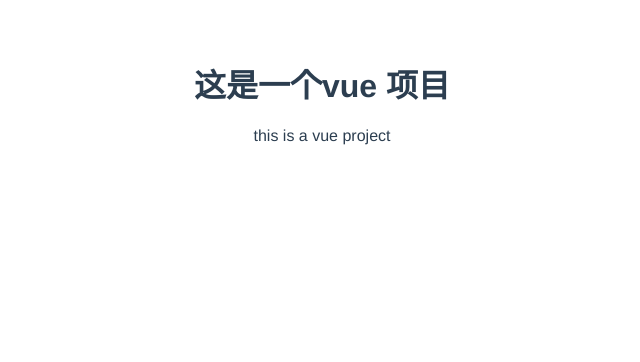
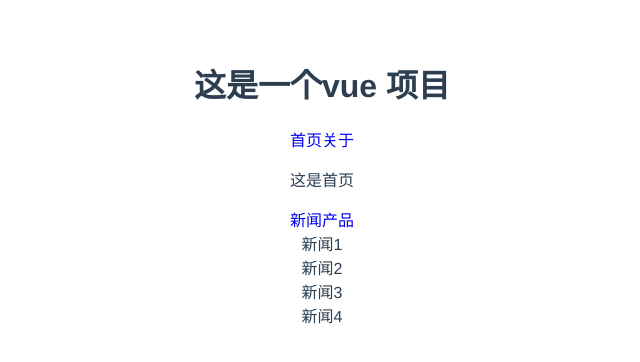
Before and after one commit to zxbxunxun/note1, a Vue app: page /home/news in a window 1280 px wide. Shown: the top 362 px of the page, without its empty margins (318-958 px from the left). Built offline with nearby package versions, Linux system fonts and the light colour scheme.

Commit message:
activated

```diff
--- a/package.json
+++ b/package.json
@@ -9,7 +9,8 @@
   },
   "dependencies": {
     "core-js": "^3.6.4",
-    "vue": "^2.6.11"
+    "vue": "^2.6.11",
+    "vue-router": "^3.1.6"
   },
   "devDependencies": {
     "@vue/cli-plugin-babel": "~4.2.0",
--- a/src/App.vue
+++ b/src/App.vue
@@ -1,17 +1,18 @@
 <template>
   <div id="app">
     <h1>这是一个vue 项目</h1>
-    <Hello></Hello>
+    <router-link to="/home">首页</router-link>
+    <router-link to="/about">关于</router-link>
+    <keep-alive>
+      <router-view></router-view>
+    </keep-alive>
   </div>
 </template>
 
 <script>
-import Hello from './components/Hello.vue';
 export default {
   name: 'App',
-  components: {
-    Hello
-  }
+  components: {}
 }
 </script>
 
--- /dev/null
+++ b/src/components/About.vue
@@ -0,0 +1,10 @@
+<template>
+  <div>
+    <p>这是关于</p>
+  </div>
+</template>
+<script>
+export default {
+  name:'About'
+}
+</script>
--- a/src/components/Hello.vue
+++ /dev/null
@@ -1,13 +0,0 @@
-<template>
-  <div>
-    <p>this is a vue project</p>
-  </div>
-</template>
-
-<script>
-export default {
-  name: 'Hello'
-}
-</script>
-
-<style></style>
--- /dev/null
+++ b/src/components/Home.vue
@@ -0,0 +1,41 @@
+<template>
+  <div>
+    <p>这是首页</p>
+    <router-link to="/home/news">新闻</router-link>
+    <router-link to="/home/product">产品</router-link>
+    <keep-alive>
+      <router-view></router-view>
+    </keep-alive>
+  </div>
+</template>
+
+<script>
+export default {
+  name: 'home',
+  data() {
+    return {
+      path: '/home/news'
+    }
+  },
+  activated() {
+    console.log('activated');
+    this.$router.push(this.path)
+  },
+  beforeRouteLeave(to, from, next) {
+    // console.log(from);
+    this.path = this.$route.path
+    next()
+  }
+}
+</script>
+
+<style>
+a {
+  text-decoration: none;
+}
+ul {
+  list-style: none;
+  margin: 0;
+  padding: 0;
+}
+</style>
--- /dev/null
+++ b/src/components/HomeComponents/News.vue
@@ -0,0 +1,20 @@
+<template>
+  <div>
+    <ul>
+      <li>新闻1</li>
+      <li>新闻2</li>
+      <li>新闻3</li>
+      <li>新闻4</li>
+    </ul>
+  </div>
+</template>
+
+<script>
+export default {
+  name:'news'
+}
+</script>
+
+<style>
+
+</style>
--- /dev/null
+++ b/src/components/HomeComponents/Product.vue
@@ -0,0 +1,20 @@
+<template>
+  <div>
+    <ul>
+      <li>产品1</li>
+      <li>产品2</li>
+      <li>产品3</li>
+    </ul>
+  </div>
+</template>
+
+<script>
+export default {
+  name:'product',
+
+}
+</script>
+
+<style>
+
+</style>
--- a/src/main.js
+++ b/src/main.js
@@ -1,8 +1,11 @@
 import Vue from 'vue'
 import App from './App.vue'
+
+import router from './router';
 
 Vue.config.productionTip = false
 
 new Vue({
   render: h => h(App),
+  router
 }).$mount('#app')
--- /dev/null
+++ b/src/router/index.js
@@ -0,0 +1,60 @@
+import Vue from 'vue'
+import VueRouter from 'vue-router'
+
+Vue.use(VueRouter)
+
+// 路由组件 懒加载模式
+
+const Home = () => import('./../components/Home')
+const HomeNews = () => import('./../components/HomeComponents/News')
+const HomeProduct = () => import('./../components/HomeComponents/Product')
+const About = () => import('./../components/About')
+const router = new VueRouter({
+  routes: [
+    {
+      path: '',
+      redirect: 'home',
+      meta: {
+        title: '这是vue项目'
+      }
+    },
+    {
+      path: '/home',
+      component: Home,
+      children: [
+        {
+          path: 'news',
+          component: HomeNews,
+          name: '新闻'
+        },
+        {
+          path: 'product',
+          component: HomeProduct
+        },
+        // {
+        //   path: '',
+        //   redirect: 'news'
+        // }
+      ],
+      meta: {
+        title: '首页'
+      }
+    },
+    {
+      path: '/about',
+      component: About,
+      meta: {
+        title: '关于'
+      }
+    }
+  ],
+  // 启用h5 history模式
+  mode: 'history'
+})
+
+// 导航守卫
+router.beforeEach((to, from, next) => {
+  document.title = to.meta.title || to.name
+  next()
+})
+export default router
```
Also changed, not shown: 2 other files (tests, documents, lock files or other folders).
